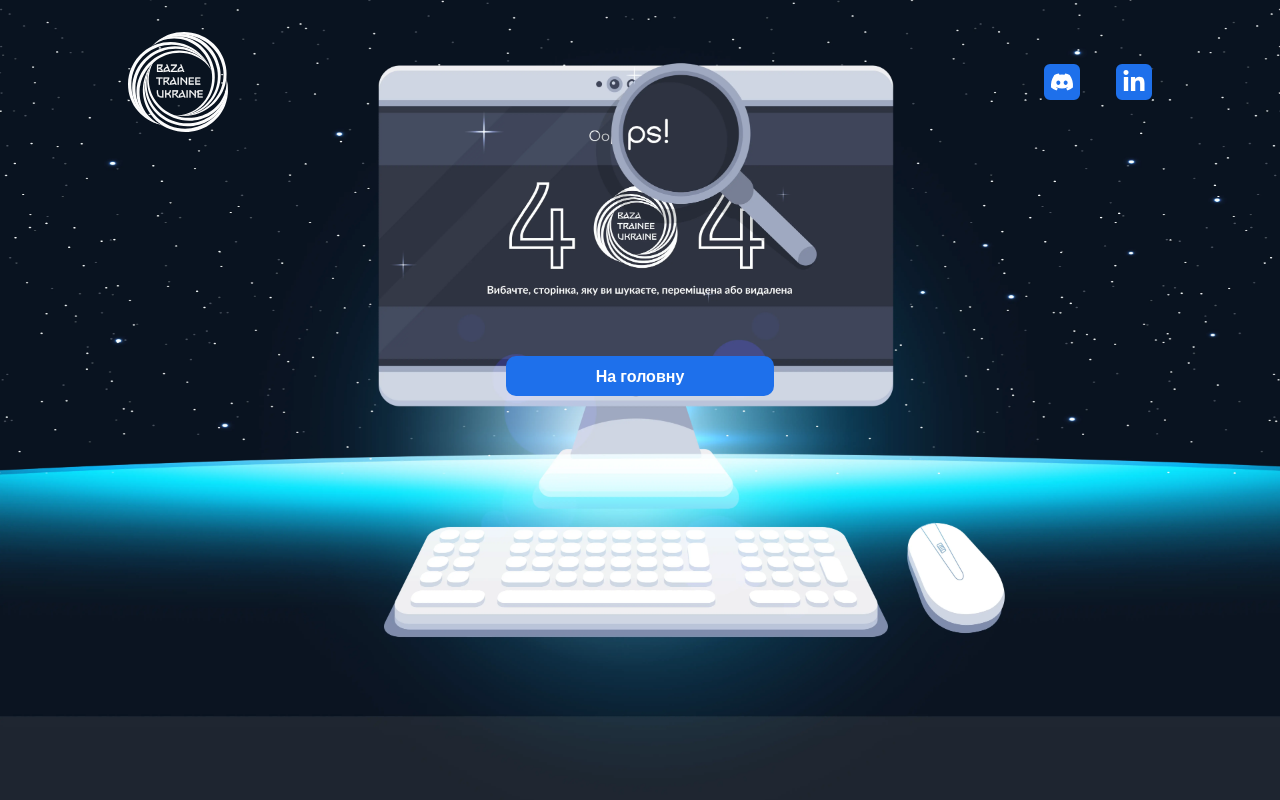
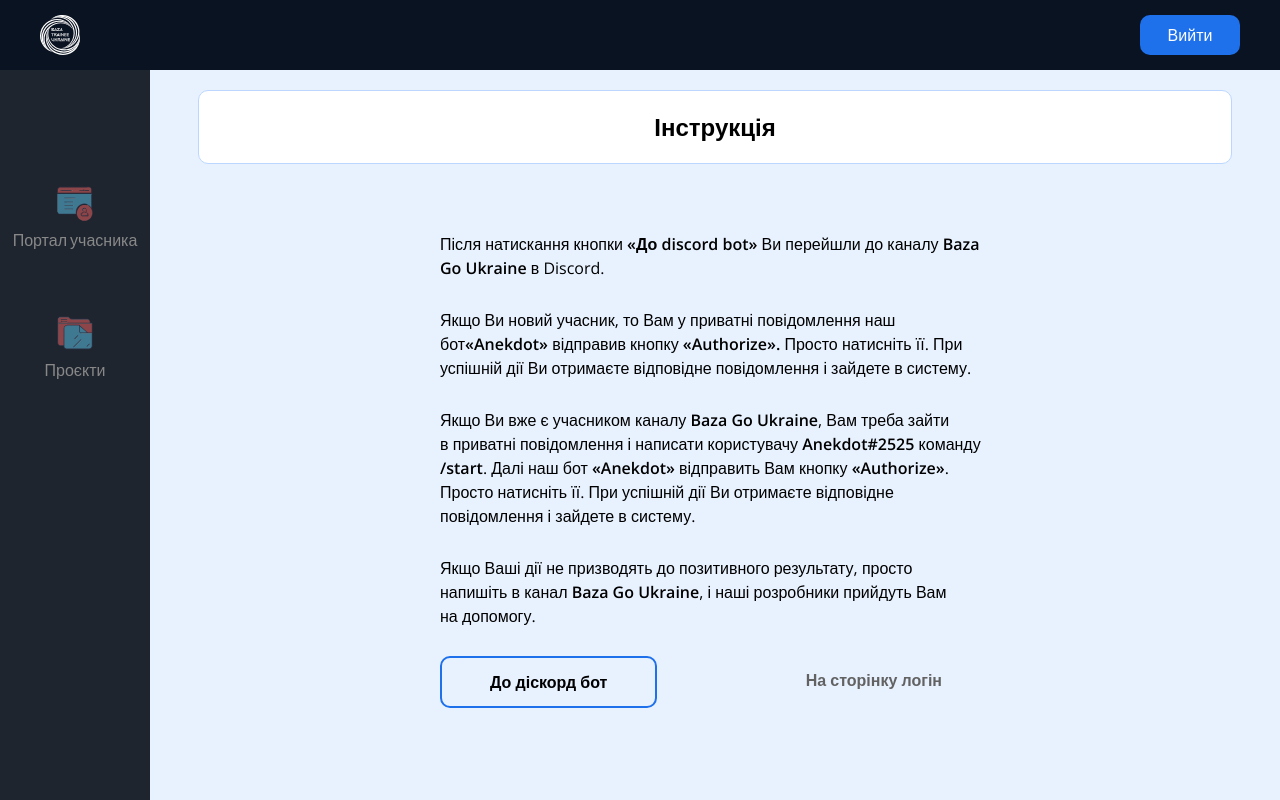
Before and after one commit to baza-trainee/baza-crm-frontend, a React (Vite) app: page /crm/instruction in a window 1280 px wide. Before the commit this address had no page. Shown: the top 800 px of the page. Built offline with nearby package versions, Linux system fonts and the light colour scheme.

Commit message:
feauture:add query logic

```diff
--- a/src/App.tsx
+++ b/src/App.tsx
@@ -19,6 +19,7 @@ import Register from './pages/Register';
 import ResetPassword from './pages/ResetPassword';
 import RouteWrapper from './components/RouteWrapper';
 import Technologies from './pages/Technologies';
+import InstructionConnectBot from './components/InstructionConnectBot';
 
 const queryClient = new QueryClient({
   defaultOptions: {
@@ -80,6 +81,10 @@ const router = createBrowserRouter([
         element: <ProjectEdit />,
       },
       {
+        path: 'instruction',
+        element: <InstructionConnectBot />,
+      },
+      {
         path: 'projects/create',
         element: <ProjectCreate />,
       },
--- /dev/null
+++ b/src/components/InstructionConnectBot.tsx
@@ -0,0 +1,91 @@
+import { useEffect, useState } from 'react';
+import { Link, useLocation } from 'react-router-dom';
+import ReactModal from 'react-modal';
+import { RxCross1 } from 'react-icons/rx';
+
+/* eslint-disable no-irregular-whitespace */
+const InstructionConnectBot = () => {
+  const [openErrorPopUp, setOpenErrorPopUp] = useState(false);
+  const location = useLocation();
+
+  useEffect(() => {
+    const params = new URLSearchParams(location.search);
+    const status = params.get('status');
+    if (status === 'error') setOpenErrorPopUp(true);
+  }, []);
+
+  return (
+    <section className="bg-input-normal-state pt-5 pb-80">
+      <div className="flex flex-col gap-10 px-12">
+        <div className="bg-white py-5 text-center border border-card-border rounded-[10px]">
+          <h3 className="font-bold text-2xl font-lato">Інструкція</h3>
+        </div>
+        <div className="flex flex-col pt-7 gap-7 w-[550px] mx-auto">
+          <p className="text-wrap">
+            Після натискання кнопки <b>«До discord bot»</b> Ви перейшли
+            до каналу <b>Baza Go Ukraine</b> в Discord.
+          </p>
+          <p className="text-wrap">
+            Якщо Ви новий учасник, то Вам у приватні повідомлення наш бот
+            <b>«Anekdot»</b> відправив кнопку <b>«Authorize».</b> Просто
+            натисніть її. При успішній дії Ви отримаєте відповідне повідомлення
+            і зайдете в систему.
+          </p>
+          <p className="text-wrap">
+            Якщо Ви вже є учасником каналу <b>Baza Go Ukraine</b>, Вам треба
+            зайти в приватні повідомлення і написати користувачу{' '}
+            <b>Anekdot#2525</b> команду <b>/start</b>. Далі наш бот{' '}
+            <b>«Anekdot»</b> відправить Вам кнопку <b>«Authorize»</b>. Просто
+            натисніть її. При успішній дії Ви отримаєте відповідне повідомлення
+            і зайдете в систему.
+          </p>
+          <p className="text-wrap">
+            Якщо Ваші дії не призводять до позитивного результату, просто
+            напишіть в канал <b>Baza Go Ukraine</b>, і наші розробники прийдуть
+            Вам на допомогу.
+          </p>
+          <div className="flex justify-between">
+            <a
+              className="border-2 rounded-[10px]  border-primary-blue py-3 px-12"
+              href="https://discord.gg/Wg4RcsPhHA"
+            >
+              <p className="font-semibold">До діскорд бот</p>
+            </a>
+            <Link className="py-3 px-12" to="/login">
+              <p className="font-semibold text-tertiary-text">
+                На сторінку логін
+              </p>
+            </Link>
+          </div>
+        </div>
+      </div>
+
+      <ReactModal
+        isOpen={openErrorPopUp}
+        onAfterClose={() => setOpenErrorPopUp(false)}
+        style={{
+          overlay: {
+            display: 'flex',
+            zIndex: '50',
+            justifyContent: 'center',
+            alignContent: 'center',
+          },
+          content: {
+            position: 'relative',
+            padding: '50px 68px',
+          },
+        }}
+      >
+        <div className="relative">
+          <RxCross1
+            className="absolute top-0 right-0"
+            onClick={() => setOpenErrorPopUp(false)} //TODO:work with MODALs
+          />
+          <p>Щось пішло не так, прочитайте інструкцію і спробуйте ще раз</p>
+        </div>
+      </ReactModal>
+    </section>
+  );
+};
+
+export default InstructionConnectBot;
--- a/src/pages/Login.tsx
+++ b/src/pages/Login.tsx
@@ -15,6 +15,7 @@ import Spinner from '../components/Spinner';
 import { Inputs } from '../types';
 import { loginUser } from '../features/userSlice';
 import { loginUserApi } from '../utils/authApi';
+import { getCurrentUser } from '../utils/currentUserApi';
 
 const Login = () => {
   const {
@@ -34,10 +35,12 @@ const Login = () => {
 
   const mutation = useMutation({
     mutationFn: loginUserApi,
-    onSuccess: (data) => {
+    onSuccess: async (data) => {
       dispatch(loginUser(data));
       console.log('Login successful:', data);
-      navigate('/crm');
+      const currentUser = await getCurrentUser(data.token);
+      if (currentUser.discord) navigate('/crm');
+      else navigate('/crm/instruction');
       reset();
     },
     onError: (error: AxiosError<{ message: string }>) => {
--- a/src/pages/Projects.tsx
+++ b/src/pages/Projects.tsx
@@ -1,7 +1,8 @@
 import { useAutoAnimate } from '@formkit/auto-animate/react';
 import { useQuery } from '@tanstack/react-query';
 import { useSelector } from 'react-redux';
-import { useState } from 'react';
+import { useEffect, useState } from 'react';
+//import ReactModal from 'react-modal';
 
 import Project from '../components/Projects/Project';
 import ProjectsHeader from '../components/Projects/ProjectsHeader';
@@ -14,12 +15,16 @@ import {
 } from '../utils/projectStatusOptions';
 import { getProjects } from '../utils/projectApi';
 import { getTags } from '../utils/tagApi';
+import { useLocation, useNavigate } from 'react-router-dom';
+import { connectBot } from '../utils/connectBotApi';
 
 const Projects = () => {
   const [selectedOption, setSelectedOption] = useState(projectStatusOptions);
+  // const [openPopUp, setOpenPopUp] = useState(false);
   const [parent] = useAutoAnimate();
   const user = useSelector((state: RootState) => state.userState.user);
-
+  const location = useLocation();
+  const navigate = useNavigate();
   const {
     data: projects,
     isPending,
@@ -35,7 +40,24 @@ const Projects = () => {
     queryFn: () => getTags(user!.token),
     enabled: !!user?.token,
   });
-  console.log(tags);
+
+  useEffect(() => {
+    const params = new URLSearchParams(location.search);
+    const botToken = params.get('code');
+
+    const connect = async () => {
+      try {
+        await connectBot(user!.token, botToken as string);
+        // setOpenPopUp(true);
+        navigate(location.pathname);
+      } catch (err) {
+        navigate('/crm/instruction?status=error');
+      }
+    };
+    if (botToken) {
+      connect();
+    } //TODO:implement connect bot request
+  }, [user]);
 
   if (isTagsError) {
     console.log(isTagsError);
@@ -46,13 +68,6 @@ const Projects = () => {
   if (projects) {
     projectNumber = countProjectsByStatus(projects);
   }
-
-  // const filteredProjects =
-  //   selectedOption.value === 'all'
-  //     ? projects
-  //     : projects?.filter(
-  //         (project) => project.projectStatus === selectedOption.value,
-  //       );
 
   const filteredProjects = projects?.filter((project) =>
     selectedOption.some((option) => option.value === project.projectStatus),
--- /dev/null
+++ b/src/utils/connectBotApi.ts
@@ -0,0 +1,15 @@
+import axios from 'axios';
+
+export const connectBot = async (token: string, discordToken: string) => {
+  const url = `${import.meta.env.VITE_API_URL}/user/discord?data=${discordToken}`;
+  const response = await axios.post(
+    url,
+    {},
+    {
+      headers: {
+        Authorization: `Bearer ${token}`,
+      },
+    },
+  );
+  return response.data;
+};
```
